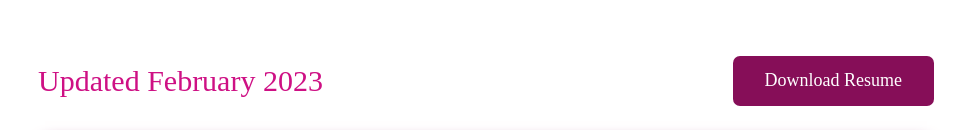
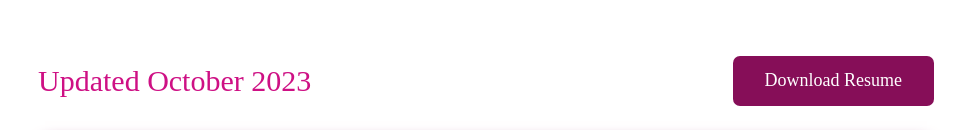
Before and after one commit to leonardmoses/leonardmoses-frontend, a Next.js app: page /Resume in a window 1280 px wide. Shown: the part 269-399 px from the top of the page, without its empty margins (154-1125 px from the left). Built offline with nearby package versions, Linux system fonts and the light colour scheme; a web font is replaced by a local one.

Commit message:
Updated Resume and Site Update Date.

```diff
--- a/pages/Resume.js
+++ b/pages/Resume.js
@@ -16,7 +16,7 @@ function Resume() {
                     <div className={styles.SubHeader}>
                         <h1>Resume</h1>
                         <div className={styles.downloadDiv}>
-                            <h2>Updated February 2023</h2>
+                            <h2>Updated October 2023</h2>
                             <a href="../static/images/Moses_Resume_Software.pdf" download className={styles.ResumeButton}>Download Resume</a>
                         </div>
                     </div>
```
